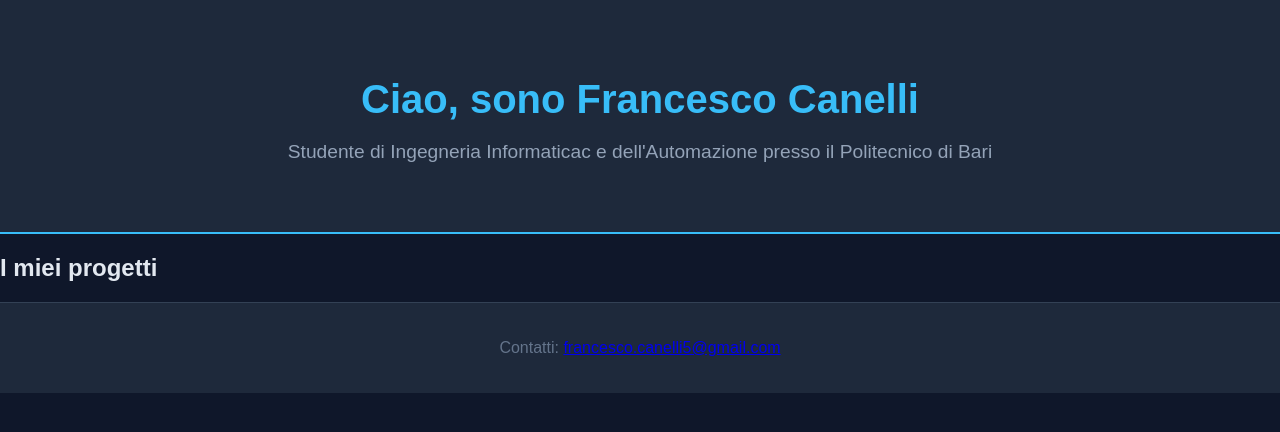
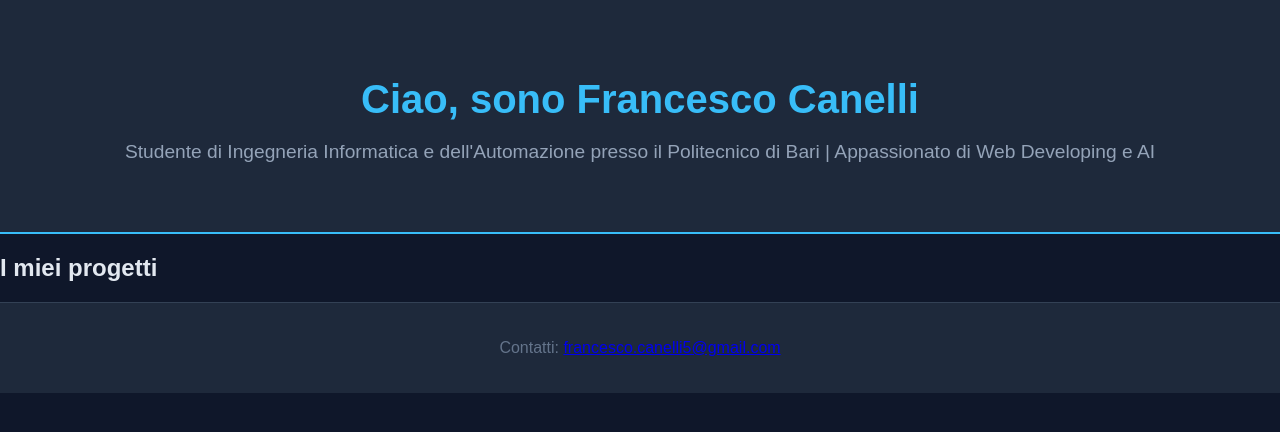
Before and after one commit to FrancescoCnl/portfolio-website, a plain HTML site: page index.html in a window 1280 px wide. Drawn offline with Linux system fonts and the light colour scheme.

Commit message:
Update index.html

```diff
--- a/index.html
+++ b/index.html
@@ -9,7 +9,7 @@
 <body>
   <header>
     <h1>Ciao, sono Francesco Canelli</h1>
-    <p>Studente di Ingegneria Informaticac e dell'Automazione presso il Politecnico di Bari</p>
+    <p>Studente di Ingegneria Informatica e dell'Automazione presso il Politecnico di Bari | Appassionato di Web Developing e AI</p>
   </header>
   <section id="projects">
     <h2>I miei progetti</h2>
```
